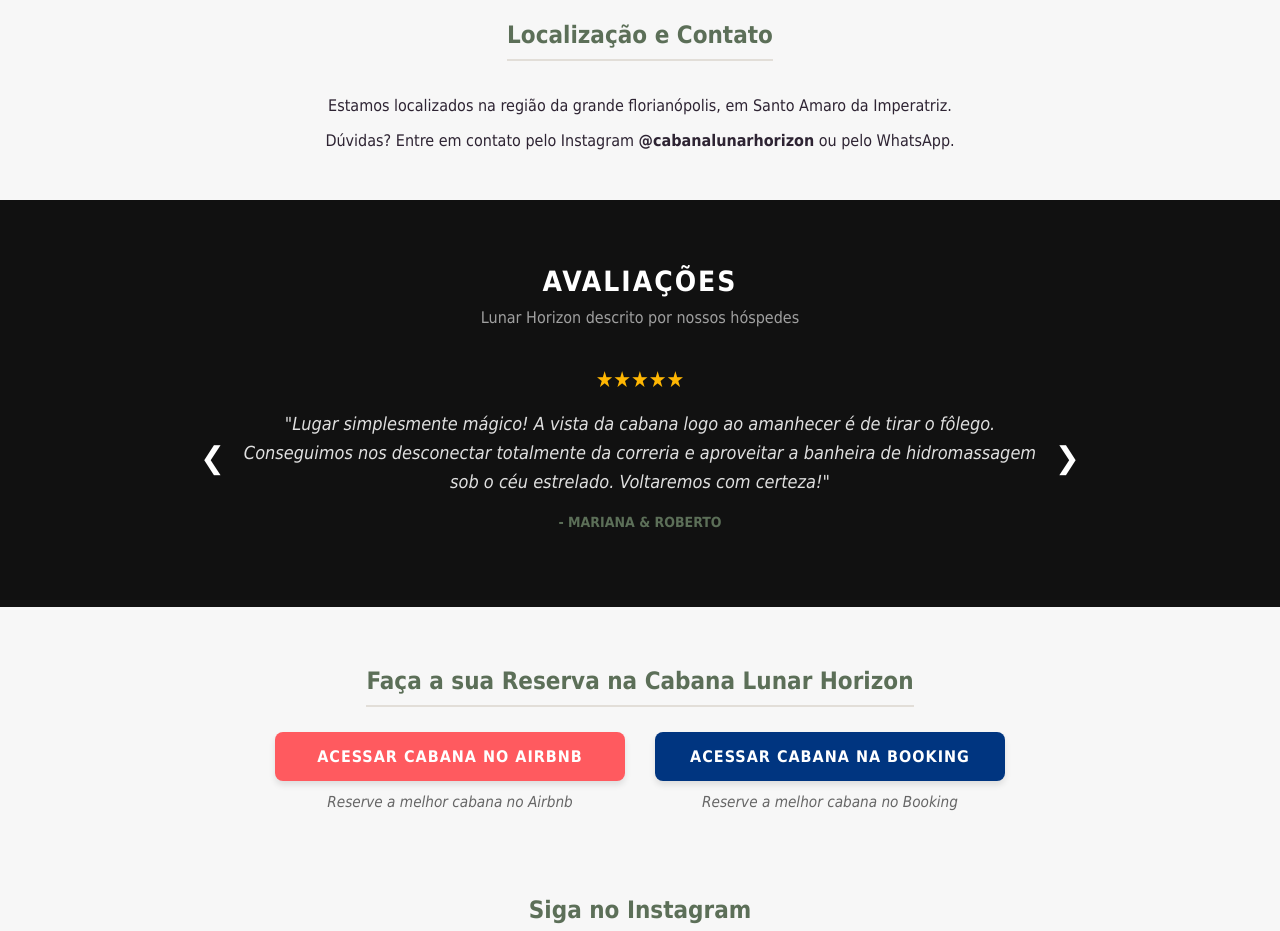
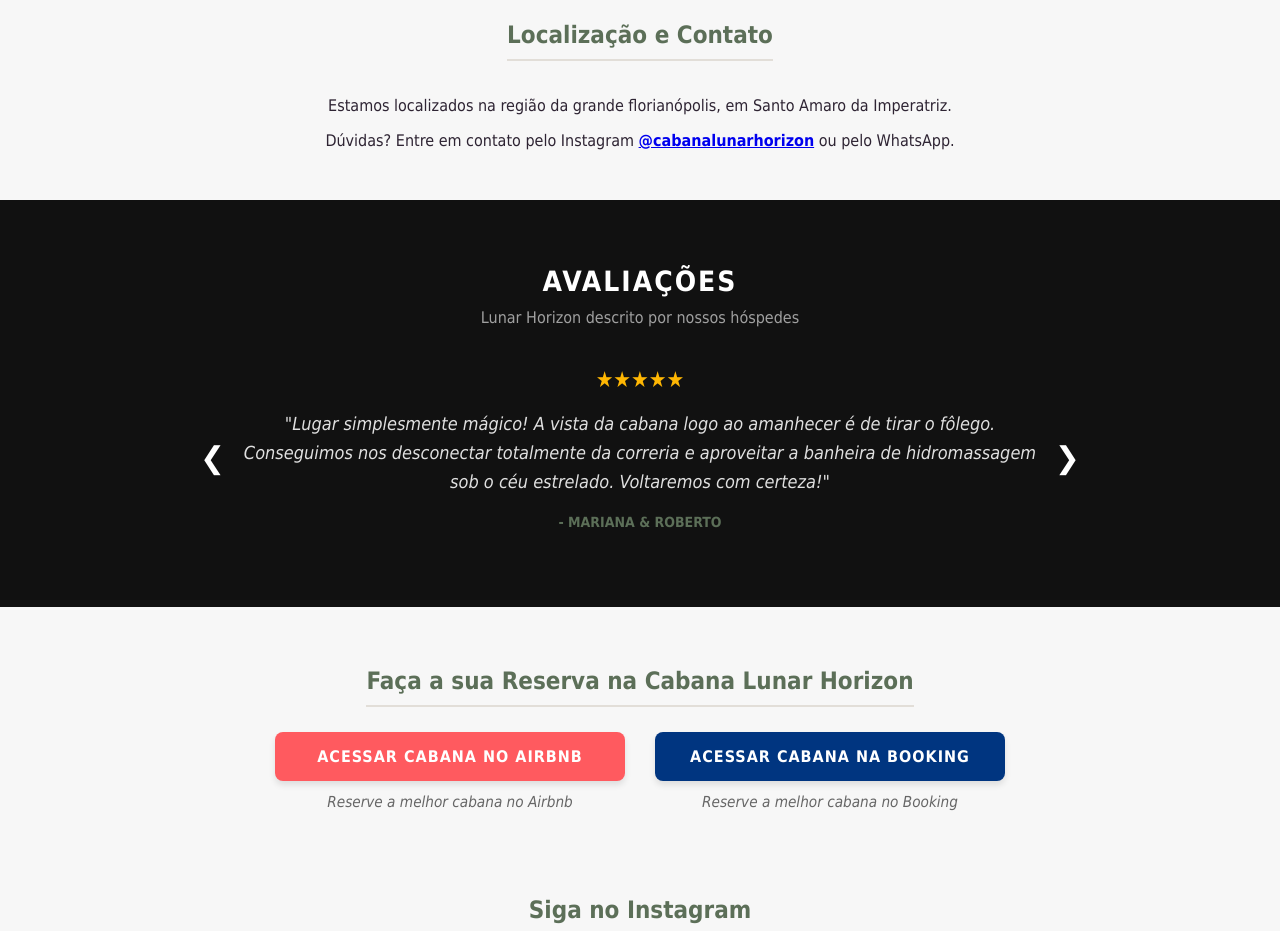
Before and after one commit to sansandrom2000-design/Cabana-Lunar-Horizon, a plain HTML site: page index.html in a window 1280 px wide. Shown: the part 2980-3911 px from the top of the page. Drawn offline with Linux system fonts and the light colour scheme.

Commit message:
COMMIT 3

```diff
--- a/index.html
+++ b/index.html
@@ -872,7 +872,7 @@
     <section class="secao">
         <h2>Localização e Contato</h2>
         <p>Estamos localizados na região da grande florianópolis, em Santo Amaro da Imperatriz.</p>
-        <p>Dúvidas? Entre em contato pelo Instagram <strong>@cabanalunarhorizon</strong> ou pelo WhatsApp.</p>
+        <p>Dúvidas? Entre em contato pelo Instagram <strong><a href="https://instagram.com" target="_blank">@cabanalunarhorizon</a></strong> ou pelo WhatsApp.</p>
     </section>
 
     </div>
```
